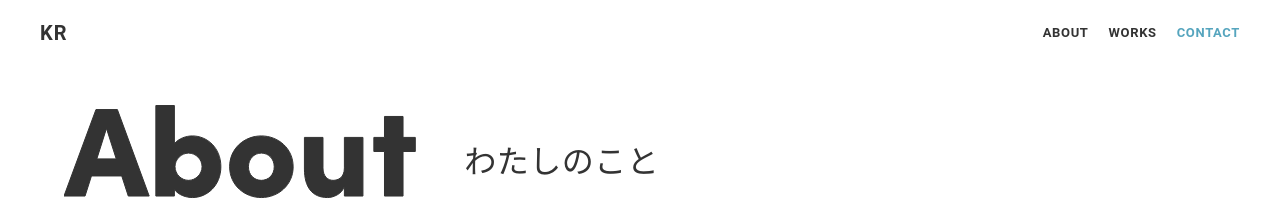
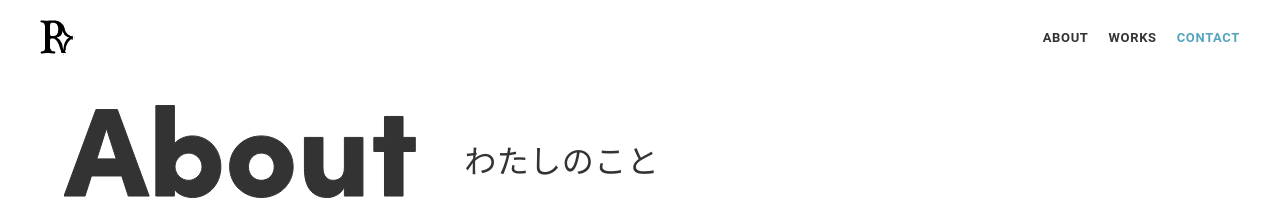
Before and after one commit to KoguroRisa/portfolio, a plain HTML site: page about.html in a window 1280 px wide. Shown: the top 200 px of the page. Drawn offline with nearby package versions, Linux system fonts and the light colour scheme.

Commit message:
ロゴ追加

```diff
--- a/about.html
+++ b/about.html
@@ -19,7 +19,7 @@
     <header class="header ">
       <div class="container">
         <h1 class="header-logo">
-          <a href="#">KR</a>
+          <a href="index.html"><img src="img/logo.png" alt="logo"></a>
         </h1>
         <nav class="gnav">
           <ul class="gnav-list">
```
Also changed, not shown: index.html (+1 -1 lines), works-1.html (+1 -1 lines), works-2.html (+1 -1 lines), works-3.html (+1 -1 lines), works-4.html (+1 -1 lines), works-5.html (+1 -1 lines), works-6.html (+1 -1 lines), img/logo.png (added), img/logoのコピー.png (added), 2 other files.
